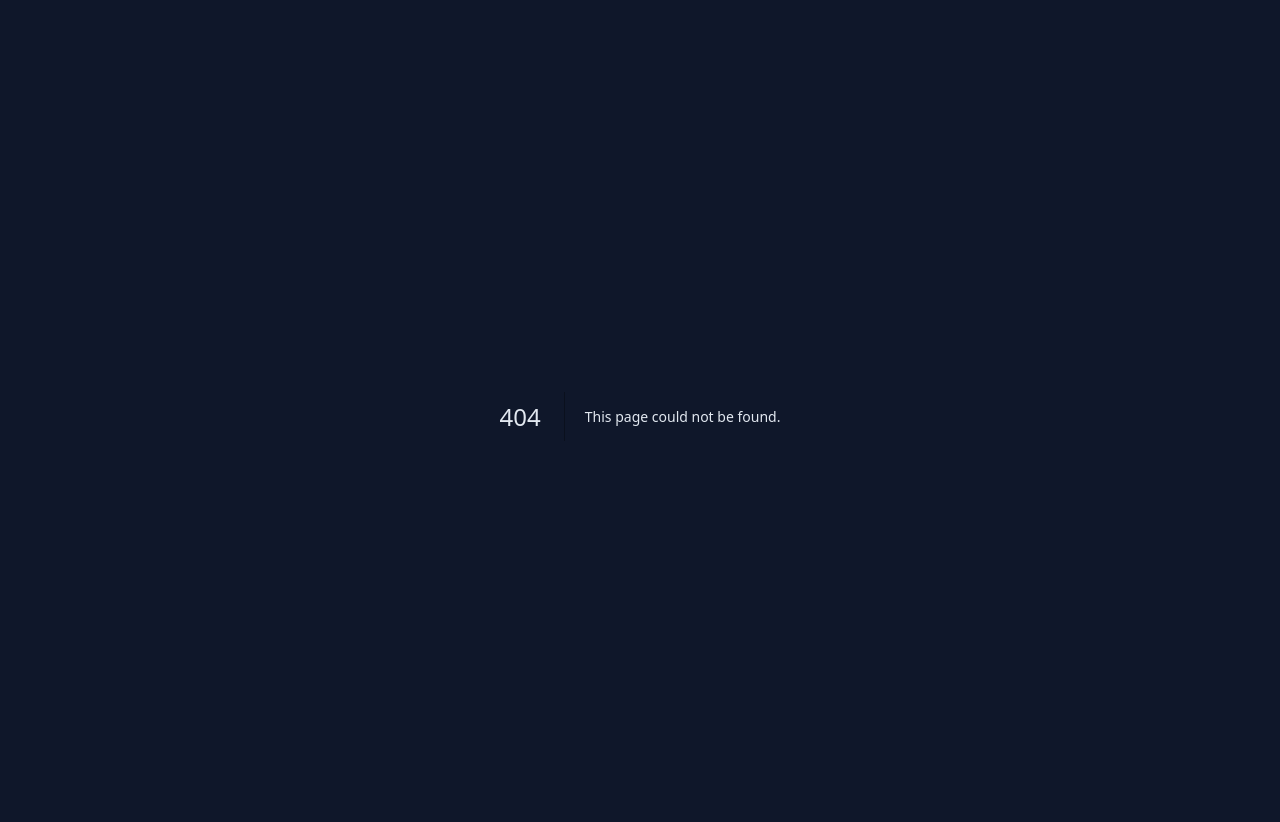
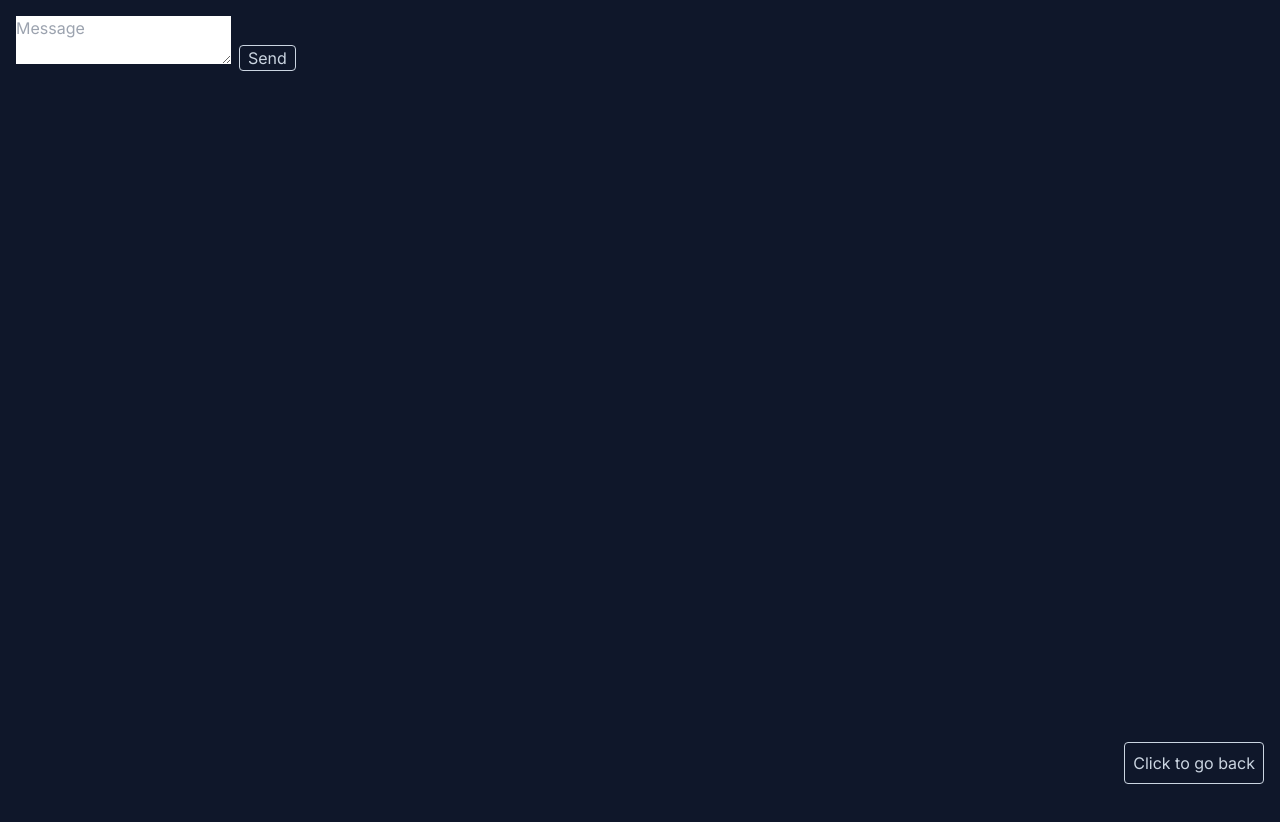
Before and after one commit to KrzysztofSnopek/exercises-and-codewars, a Next.js app: page /effectTasks/formWithoutEffects in a window 1280 px wide. Before the commit this address had no page. Shown: the top 822 px of the page. After the commit the page ends 800 px from the top, so only its background shows below. Built offline with nearby package versions, Linux system fonts and the light colour scheme.

Commit message:
Adds starting code to submitting a form without effects

```diff
--- a/src/app/effectTasks/cacheWithoutEffects/page.tsx
+++ b/src/app/effectTasks/cacheWithoutEffects/page.tsx
@@ -1,6 +1,6 @@
 "use client";
 
-import { useState, useEffect, useMemo } from "react";
+import { useState, useMemo } from "react";
 import { initialTodos, createTodo, getVisibleTodos } from "./todos.js";
 import { Todo } from "../transformData/page.jsx";
 
--- /dev/null
+++ b/src/app/effectTasks/formWithoutEffects/page.tsx
@@ -0,0 +1,68 @@
+"use client";
+
+import ReturnButton from "@/app/components/ReturnButton";
+import { useState, useEffect } from "react";
+
+// This Form component lets you send a message to a friend. When you submit the form, the showForm state variable is set to false. This triggers an Effect calling sendMessage(message), which sends the message (you can see it in the console). After the message is sent, you see a “Thank you” dialog with an “Open chat” button that lets you get back to the form.
+
+// Your app’s users are sending way too many messages. To make chatting a little bit more difficult, you’ve decided to show the “Thank you” dialog first rather than the form. Change the showForm state variable to initialize to false instead of true. As soon as you make that change, the console will show that an empty message was sent. Something in this logic is wrong!
+
+// What’s the root cause of this problem? And how can you fix it?
+
+export default function Form() {
+  const [showForm, setShowForm] = useState(true);
+  const [message, setMessage] = useState("");
+
+  useEffect(() => {
+    if (!showForm) {
+      sendMessage(message);
+    }
+  }, [showForm, message]);
+
+  function handleSubmit(e: any) {
+    e.preventDefault();
+    setShowForm(false);
+  }
+
+  if (!showForm) {
+    return (
+      <>
+        <h1>Thanks for using our services!</h1>
+        <button
+          className="mt-4 p-2 border border-slate-300 text-slate-300 px-2 rounded hover:bg-slate-700 focus-within:bg-slate-700 outline-none"
+          onClick={() => {
+            setMessage("");
+            setShowForm(true);
+          }}
+        >
+          Open chat
+        </button>
+      </>
+    );
+  }
+
+  return (
+    <div>
+      <form onSubmit={handleSubmit}>
+        <textarea
+          placeholder="Message"
+          className="text-slate-500 mr-2"
+          value={message}
+          onChange={(e) => setMessage(e.target.value)}
+        />
+        <button
+          type="submit"
+          disabled={message === ""}
+          className="border border-slate-300 text-slate-300 px-2 rounded hover:bg-slate-700 focus-within:bg-slate-700 outline-none cursor-pointer"
+        >
+          Send
+        </button>
+      </form>
+      <ReturnButton />
+    </div>
+  );
+}
+
+function sendMessage(message: string) {
+  console.log("Sending message: " + message);
+}
--- a/src/app/effectTasks/page.tsx
+++ b/src/app/effectTasks/page.tsx
@@ -19,6 +19,11 @@ export default function Home() {
               Cache a calculation without Effects
             </Link>
           </li>
+          <li className="p-2 list-decimal">
+            <Link href="/effectTasks/formWithoutEffects">
+              Submit a form without Effects
+            </Link>
+          </li>
         </ol>
       </div>
       <ReturnButton />
```
